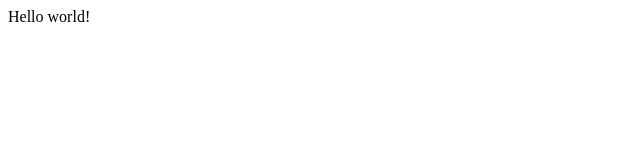
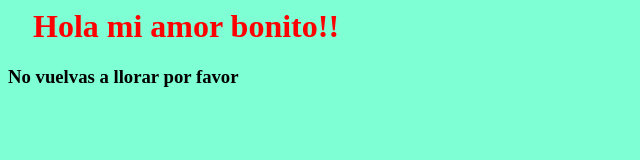
Before and after one commit to ygutierrezd/cloud_devops, a plain HTML site: page index.html in a window 1280 px wide. Shown: the whole page, without its empty margins (0-640 px from the left). Drawn offline with Linux system fonts and the light colour scheme.

Commit message:
actualizacion taller

```diff
--- a/index.html
+++ b/index.html
@@ -1 +1,13 @@
-Hello world!
+<html lang="en">
+<head>
+    <meta charset="UTF-8">
+    <meta http-equiv="X-UA-Compatible" content="IE=edge">
+    <meta name="viewport" content="width=device-width, initial-scale=1.0">
+    <title>Document</title>
+    <link rel="stylesheet" href="./mystyles.css">
+</head>
+<body>
+    <h1>Hola mi amor bonito!!</h1>
+    <h3>No vuelvas a llorar por favor</h3>
+</body>
+</html>
--- /dev/null
+++ b/mystyles.css
@@ -0,0 +1,8 @@
+body {
+    background-color: aquamarine;
+}
+
+h1 {
+    color: red;
+    margin-left: 25px;
+}
```
